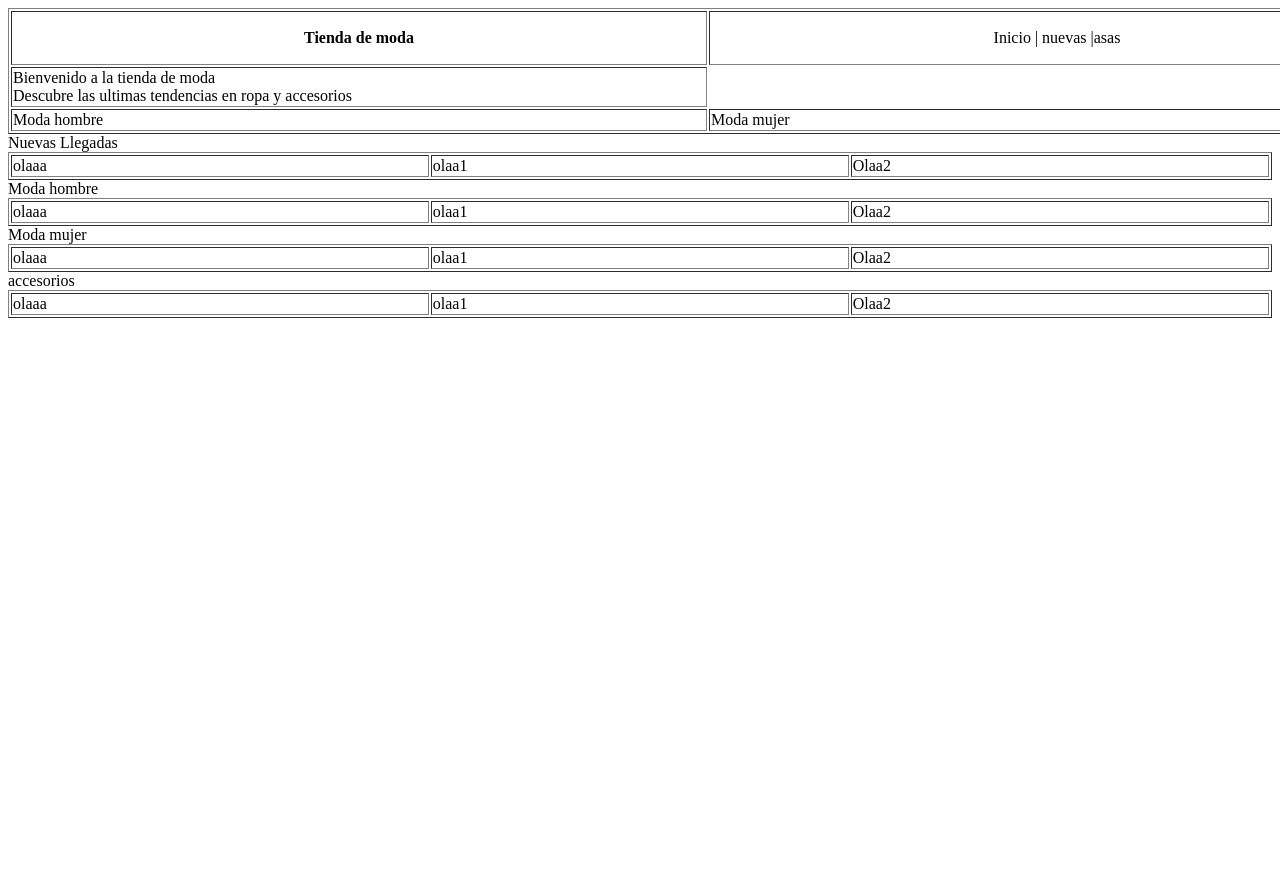
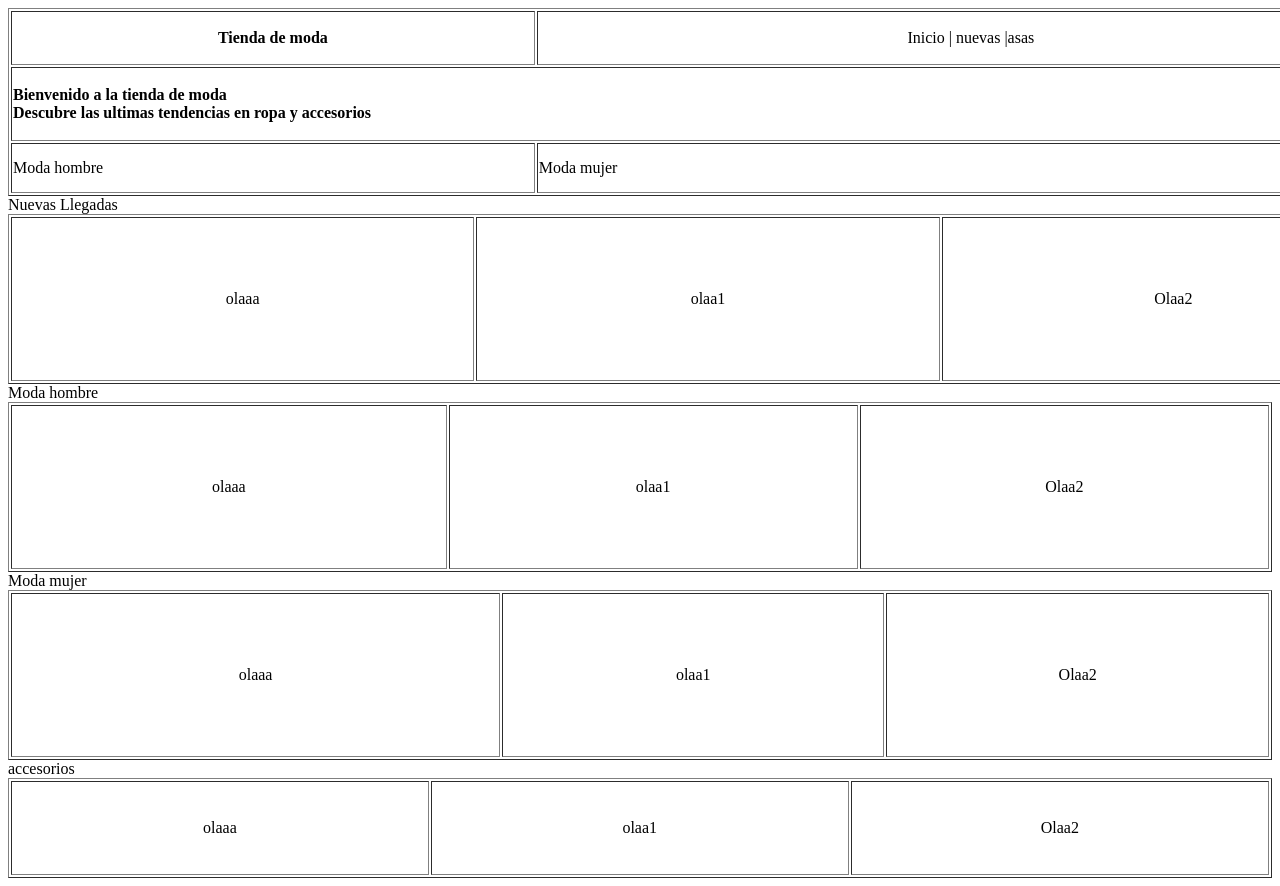
Before and after one commit to BstedGo/BstedGo.github.io, a plain HTML site: page index.html in a window 1280 px wide. Shown: the top 886 px of the page. Before the commit the page ends 800 px from the top, so only its background shows below. Drawn offline with Linux system fonts and the light colour scheme.

Commit message:
Ajuste de campos

```diff
--- a/index.html
+++ b/index.html
@@ -8,48 +8,50 @@
 <body>
     <table border="1" width="1400">
         <tr>
-            <th width="500" height="50">Tienda de moda</th>
+            <th width="300" height="50" colspan="1">Tienda de moda</th>
             <td width="500" heigth="50" align="center">Inicio | nuevas |asas</td>
         </tr>
         <tr>
-            <td widht ="500">Bienvenido a la tienda de moda <br>Descubre las ultimas tendencias en ropa y accesorios</td>
+            <th colspan="2" align="left" height="70">Bienvenido a la tienda de moda <br>Descubre las ultimas tendencias en ropa y accesorios</th>
         </tr>
-        <tr>
-            <td heigth="50">Moda hombre</td>
+        <tr height="50" weight="200">
+            <td heigth="40">Moda hombre</td>
             <td heigth="50">Moda mujer</td>
         </tr>
     </table>
         <th>Nuevas Llegadas</th>
-        <table border="1">
+        <table border="1" height="170" width="1400">
             <tr>
-                <td width="460" heigth="300">olaaa</td>
-                <td width="460" heigth="300">olaa1</td>
-                <td width="460" heigth="300">Olaa2</td>
+                <td width="460" heigth="170" align="center">olaaa</td>
+                <td width="460" heigth="170" align="center">olaa1</td>
+                <td width="460" heigth="170" align="center">Olaa2</td>
             </tr>
         </table>
+
    <th>Moda hombre</th>
-   <table border="1">
+   <table border="1" height="170">
     <tr>
-        <td width="460" heigth="300">olaaa</td>
-        <td width="460" heigth="300">olaa1</td>
-        <td width="460" heigth="300">Olaa2</td>
+        <td width="480" heigth="170" align="center">olaaa</td>
+        <td width="450" heigth="170" align="center">olaa1</td>
+        <td width="450" heigth="170" align="center">Olaa2</td>
     </tr>
    </table>
+
    <th>Moda mujer</th>
-   <table border="1">
+   <table border="1" height="170">
     <tr>
-        <td width="460" heigth="300">olaaa</td>
-        <td width="460" heigth="300">olaa1</td>
-        <td width="460" heigth="300">Olaa2</td>
+        <td width="540" heigth="170" align="center">olaaa</td>
+        <td width="420" heigth="170" align="center">olaa1</td>
+        <td width="420" heigth="170" align="center">Olaa2</td>
     </tr>
    </table>
 
    <th>accesorios</th>
-    <table border="1">
+    <table border="1" height="100">
      <tr>
-        <td width="460" heigth="300">olaaa</td>
-        <td width="460" heigth="300">olaa1</td>
-        <td width="460" heigth="300">Olaa2</td>
+        <td width="460" heigth="50" align="center">olaaa</td>
+        <td width="460" heigth="50" align="center">olaa1</td>
+        <td width="460" heigth="50" align="center">Olaa2</td>
      </tr>
    </table>
 
```
